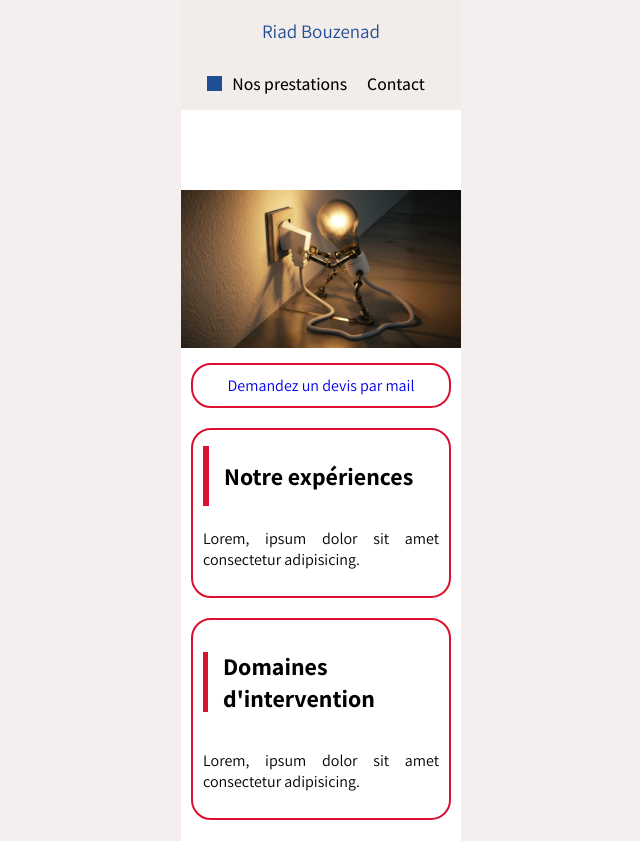
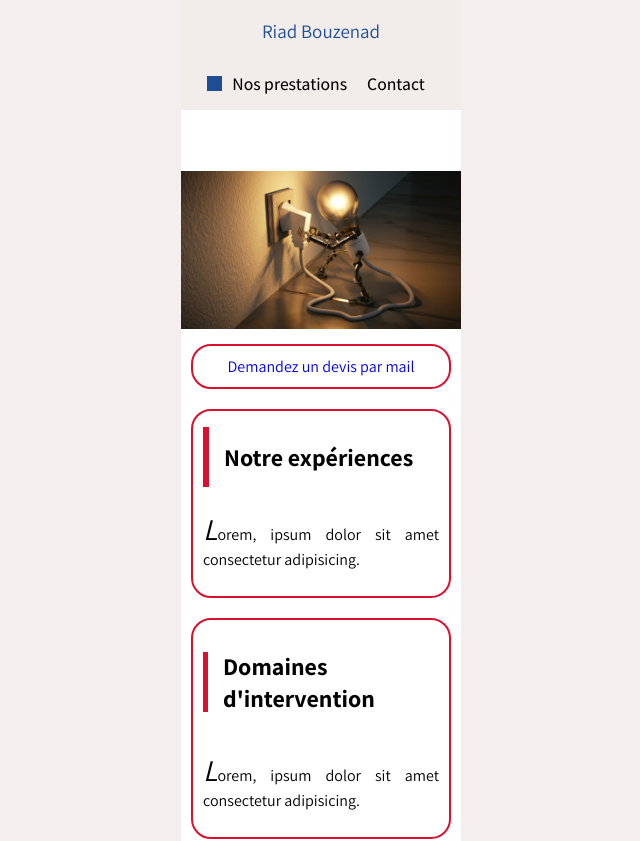
Before and after one commit to magus59/Riad-, a React (Vite) app in the folder RIAD site/RIADsite/: page / in a window 1280 px wide. Shown: the top 841 px of the page, without its empty margins (319-959 px from the left). Built offline with nearby package versions, Linux system fonts and the light colour scheme.

Commit message:
update style  paragraph

```diff
--- a/RIAD site/RIADsite/src/assets/components/article/article.css
+++ b/RIAD site/RIADsite/src/assets/components/article/article.css
@@ -18,3 +18,7 @@
 p{
     text-align: justify;
 }
+.para::first-letter{
+    font-size: 30px;
+    font-style: italic;
+}
--- a/RIAD site/RIADsite/src/assets/components/article/article.jsx
+++ b/RIAD site/RIADsite/src/assets/components/article/article.jsx
@@ -7,7 +7,7 @@ const Article = (props) => {
           <div className='deco'></div>
           <h1>{props.titre}</h1>
         </div>
-        <p>{props.article}</p>
+        <p className='para'>{props.article}</p>
 
     </article>
   )
```
